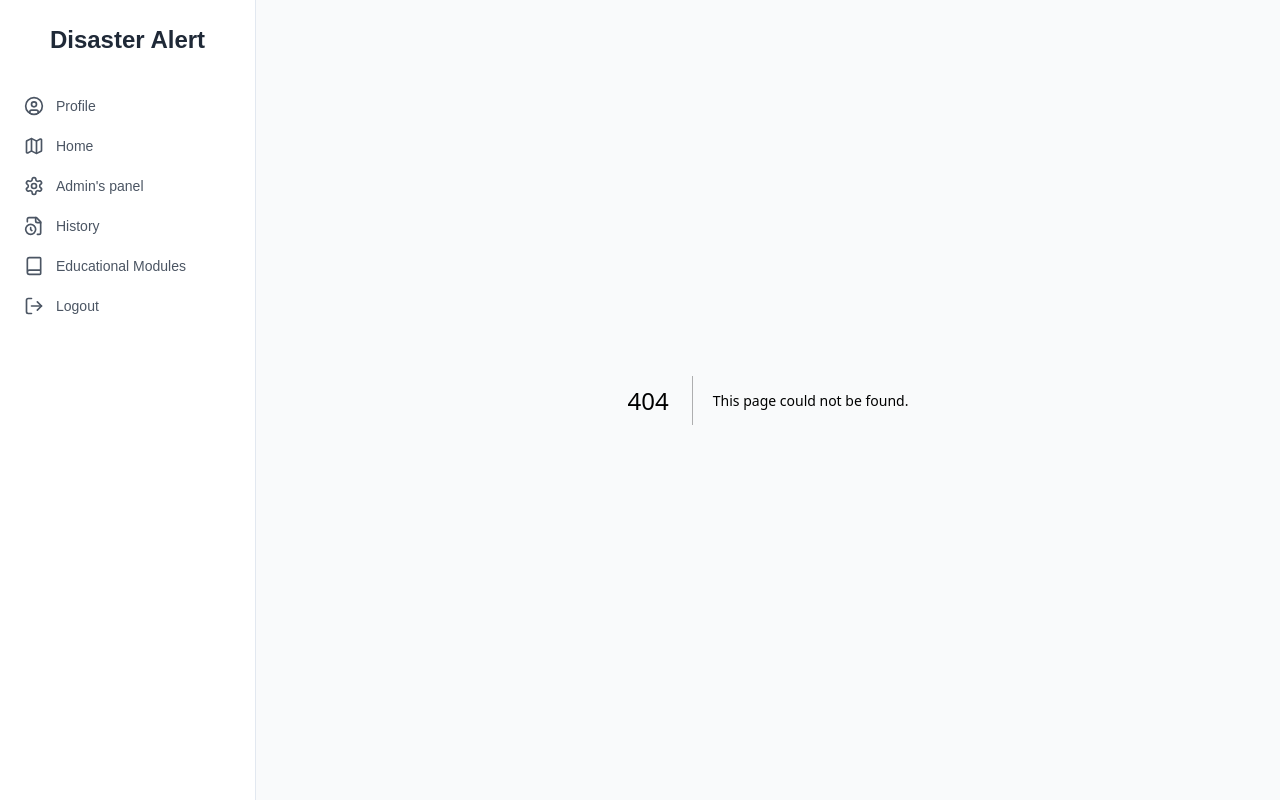
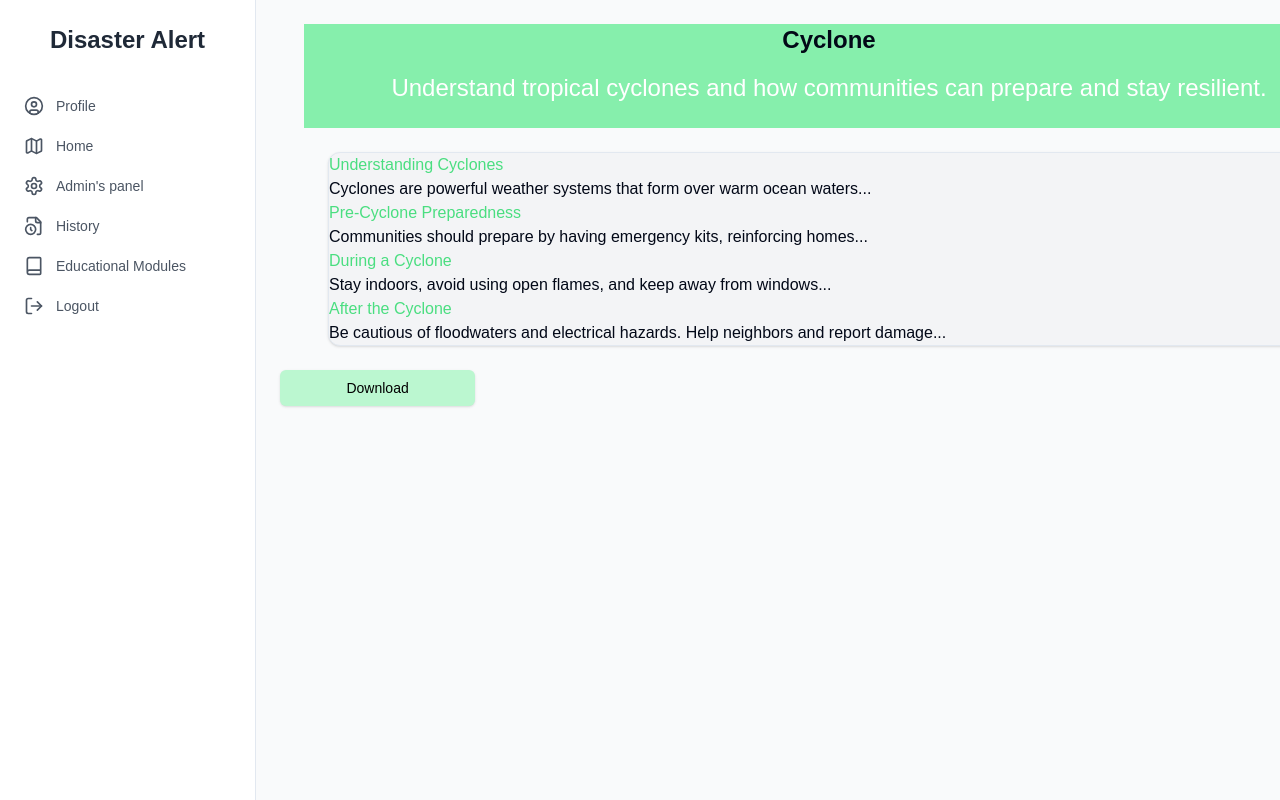
Before and after one commit to bsc-inf-04-20/disaster-alert-frontend, a Next.js app: page /educational-modules/1 in a window 1280 px wide. Before the commit this address had no page. Built offline with nearby package versions, Linux system fonts and the light colour scheme; data requests are answered from the project's data file.

Commit message:
added slug page and json-db contents

```diff
--- a/db.json
+++ b/db.json
@@ -1,4 +1,33 @@
+
 {
+  "modules": [
+    {
+      "id": 1,
+      "title": "Cyclone Preparedness and Community Resilience",
+      "disasterType": "Cyclone",
+      "description": "Understand tropical cyclones and how communities can prepare and stay resilient.",
+      "sections": [
+        {
+          "heading": "Understanding Cyclones",
+          "content": "Cyclones are powerful weather systems that form over warm ocean waters..."
+        },
+        {
+          "heading": "Pre-Cyclone Preparedness",
+          "content": "Communities should prepare by having emergency kits, reinforcing homes..."
+        },
+        {
+          "heading": "During a Cyclone",
+          "content": "Stay indoors, avoid using open flames, and keep away from windows..."
+        },
+        {
+          "heading": "After the Cyclone",
+          "content": "Be cautious of floodwaters and electrical hazards. Help neighbors and report damage..."
+        }
+      ]
+    }
+  ],
+
+
   "disasters": [
     {
       "id": "1",
--- /dev/null
+++ b/src/app/educational-modules/[slug]/page.tsx
@@ -0,0 +1,44 @@
+
+
+import { Button } from "@/components/ui/button";
+import { Card } from "@/components/ui/card";
+import { notFound } from "next/navigation";
+
+export default async function ModulePage({ params }: { params: { slug: string } }) {
+    const res = await fetch(`http://localhost:4000/modules/${params.slug}`, {
+      cache: 'no-store',
+    });
+
+    if (!res.ok) return notFound();
+
+    const module = await res.json();
+    //const filename = module.filePath.split('/').pop();
+
+    return (
+      <div className="p-6 space-y-6 items-center justify-center">
+        <div className="bg-green-300 flex flex-col ml-6 items-center w-[1050px]">
+        <h1 className="text-2xl font-bold mb-4 text 2xl ">{module.disasterType}</h1>
+         <p className="text-white mb-6 text-2xl"> {module.description}</p>
+
+        {/* <iframe
+          src={`http://localhost:3000/education/file/${filename}`}
+          width="100%"
+          height="800px"
+          className="border"
+        /> */}
+        </div>
+        <Card className="bg-gray-100 items-center w-[1000px] justify-center ml-12">
+            <p ml-auto>{module.sections.map((section:any)=>{
+                return(
+                <div>
+                    <h3 className=" text-green-400 ">{section.heading}</h3>
+                    <p className="items-center ">{section.content}</p>
+                </div>)
+            })}</p>
+        </Card>
+        <div>
+            <Button className="ml-auto  bg-green-200 text-black w-1/5">Download</Button>
+        </div>
+      </div>
+    );
+  }
```
